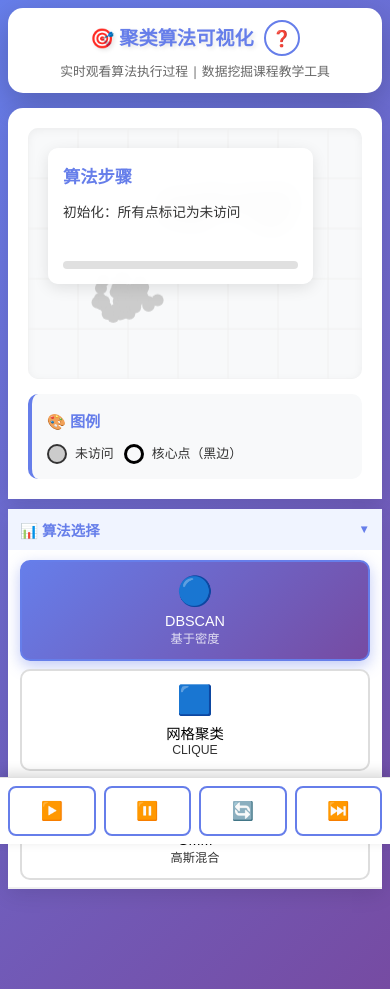
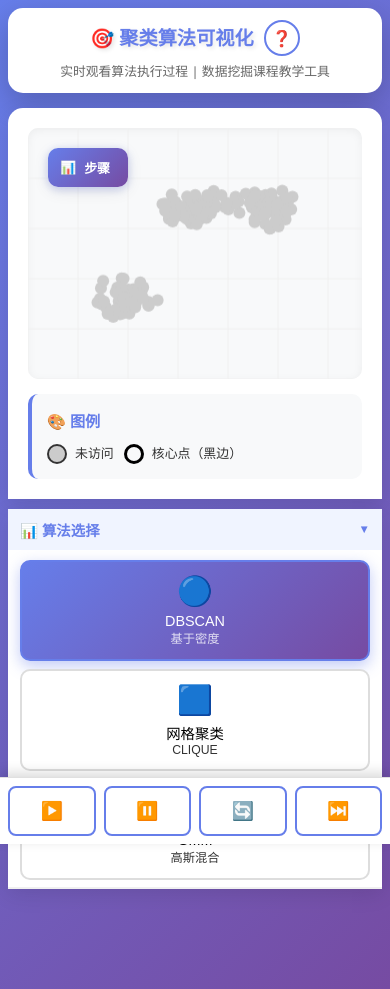
Before and after one commit to guangxiangdebizi/DataDigTeaching, a plain HTML site: page web可视化/index.html in a window 390 px wide. Drawn offline with Linux system fonts and the light colour scheme.

Commit message:
Implement collapsible step indicator feature with toggle button for improved user interaction in the clustering application. Update styles for better visual feedback and responsiveness.

```diff
--- a/web可视化/index.html
+++ b/web可视化/index.html
@@ -233,11 +233,17 @@
                 <div class="canvas-wrapper">
                     <canvas id="mainCanvas"></canvas>
                     <div class="canvas-overlay" id="stepInfo">
-                        <div class="step-indicator">
-                            <h4>算法步骤</h4>
-                            <p id="stepDescription">准备开始...</p>
-                            <div class="progress-bar">
-                                <div class="progress-fill" id="progressFill"></div>
+                        <div class="step-indicator collapsed">
+                            <button class="step-toggle" id="stepToggle" title="展开/收起步骤信息">
+                                <span class="toggle-icon">📊</span>
+                                <span class="toggle-text">步骤</span>
+                            </button>
+                            <div class="step-content">
+                                <h4>算法步骤</h4>
+                                <p id="stepDescription">准备开始...</p>
+                                <div class="progress-bar">
+                                    <div class="progress-fill" id="progressFill"></div>
+                                </div>
                             </div>
                         </div>
                     </div>
--- a/web可视化/main.js
+++ b/web可视化/main.js
@@ -143,6 +143,9 @@ class ClusteringApp {
         // 初始化移动端操作栏
         this.initMobileControls();
 
+        // 初始化步骤指示器折叠功能
+        this.initStepToggle();
+
         // 运行初始聚类
         this.runClustering();
     }
@@ -242,6 +245,28 @@ class ClusteringApp {
         document.getElementById('pauseBtnMobile').addEventListener('click', () => this.pause());
         document.getElementById('resetBtnMobile').addEventListener('click', () => this.reset());
         document.getElementById('stepBtnMobile').addEventListener('click', () => this.nextStep());
+    }
+
+    // ============= 步骤指示器折叠 =============
+    initStepToggle() {
+        const stepToggle = document.getElementById('stepToggle');
+        const stepIndicator = document.querySelector('.step-indicator');
+        const toggleText = document.querySelector('.toggle-text');
+
+        stepToggle.addEventListener('click', () => {
+            const isCollapsed = stepIndicator.classList.contains('collapsed');
+
+            if (isCollapsed) {
+                stepIndicator.classList.remove('collapsed');
+                toggleText.textContent = '收起';
+            } else {
+                stepIndicator.classList.add('collapsed');
+                toggleText.textContent = '步骤';
+            }
+        });
+
+        // 允许点击按钮（移除pointer-events: none的限制）
+        stepToggle.style.pointerEvents = 'auto';
     }
 
     bindEvents() {
--- a/web可视化/style.css
+++ b/web可视化/style.css
@@ -413,14 +413,72 @@ header h1 {
 
 .step-indicator {
     background: rgba(255, 255, 255, 0.95);
-    padding: 20px;
     border-radius: 10px;
     box-shadow: 0 4px 15px rgba(0, 0, 0, 0.1);
     backdrop-filter: blur(10px);
     max-width: 400px;
+    transition: all 0.3s ease;
 }
 
-.step-indicator h4 {
+/* 折叠按钮 */
+.step-toggle {
+    width: 100%;
+    padding: 12px 15px;
+    background: linear-gradient(135deg, #667eea 0%, #764ba2 100%);
+    color: white;
+    border: none;
+    border-radius: 10px;
+    cursor: pointer;
+    display: flex;
+    align-items: center;
+    gap: 8px;
+    font-size: 1em;
+    font-weight: 600;
+    transition: all 0.3s ease;
+    box-shadow: 0 2px 8px rgba(102, 126, 234, 0.3);
+}
+
+.step-toggle:hover {
+    transform: translateY(-2px);
+    box-shadow: 0 4px 12px rgba(102, 126, 234, 0.5);
+}
+
+.step-toggle:active {
+    transform: translateY(0);
+}
+
+.toggle-icon {
+    font-size: 1.2em;
+}
+
+.toggle-text {
+    flex: 1;
+    text-align: left;
+}
+
+/* 步骤内容区 */
+.step-content {
+    max-height: 0;
+    overflow: hidden;
+    transition: max-height 0.3s ease, padding 0.3s ease;
+    padding: 0 20px;
+}
+
+.step-indicator:not(.collapsed) .step-content {
+    max-height: 500px;
+    padding: 20px;
+    padding-top: 15px;
+}
+
+.step-indicator.collapsed {
+    max-width: 120px;
+}
+
+.step-indicator:not(.collapsed) {
+    max-width: 400px;
+}
+
+.step-content h4 {
     color: #667eea;
     margin-bottom: 10px;
     font-size: 1.2em;
@@ -792,9 +850,29 @@ header h1 {
     }
 
     .step-indicator {
-        max-width: 90%;
-        padding: 15px;
         font-size: 0.9em;
+    }
+
+    .step-indicator.collapsed {
+        max-width: 80px;
+    }
+
+    .step-toggle {
+        padding: 10px 12px;
+        font-size: 0.9em;
+    }
+
+    .toggle-icon {
+        font-size: 1em;
+    }
+
+    .step-content h4 {
+        font-size: 1em;
+    }
+
+    #stepDescription {
+        min-height: 40px;
+        font-size: 0.85em;
     }
 
     .legend {
```
